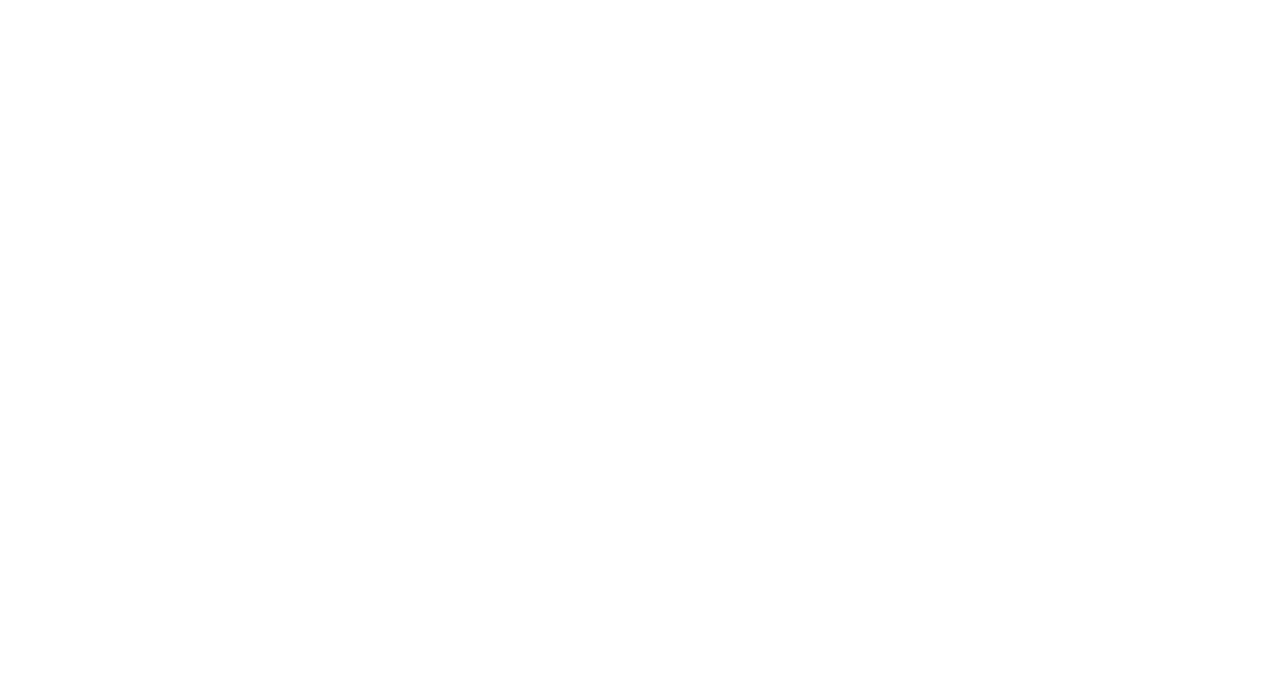
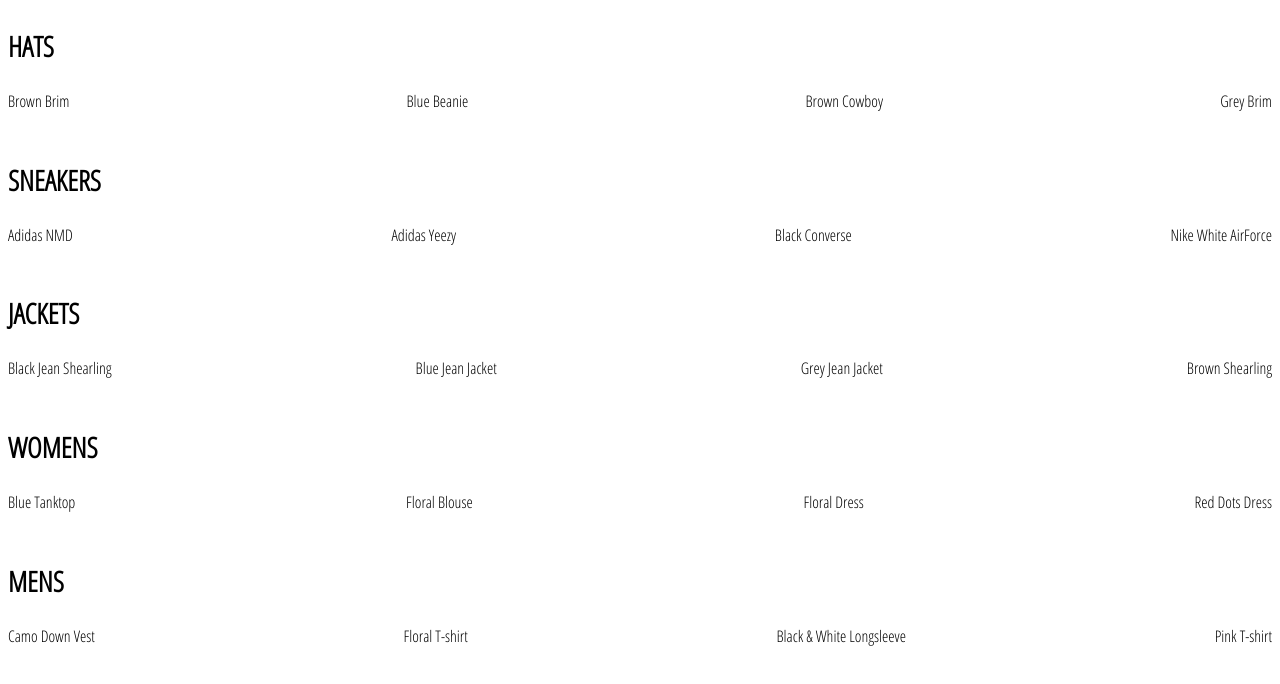
Before and after one commit to Mrchanghao/crwn-clothing, a React (Create React App) app: page /shop in a window 1280 px wide. Shown: the top 684 px of the page. Built offline with nearby package versions, Linux system fonts and the light colour scheme.

Commit message:
shoppage made complate

```diff
--- a/src/App.js
+++ b/src/App.js
@@ -1,13 +1,17 @@
 import React from 'react';
 import './App.css';
-import {Route} from 'react-router-dom';
+import {Route, Switch} from 'react-router-dom';
 import HomePage from './page/homepage/homepage';
+import ShopPage from './page/shoppage/shopPage';
 
 
 function App() {
   return (
     <div>
-      <Route path='/' exact component={HomePage} />
+      <Switch>
+        <Route path='/' exact component={HomePage} />
+        <Route path='/shop' component={ShopPage} />
+      </Switch>
     </div>
   );
 }
--- /dev/null
+++ b/src/components/PreviewCollection/PreviewCollection.jsx
@@ -0,0 +1,19 @@
+import React from 'react';
+import './PreviewCollection.scss';
+
+const PreviewCollection = ({title, items}) => (
+  <div className='collection-preview'>
+    <h1 className='title'>{title.toUpperCase()}</h1>
+    <div className='preview'>
+
+      {
+        items.filter((item, idx) => idx < 4).map(item => (
+          <div key={item.id}>{item.name}</div>
+        ))
+      }
+
+    </div>
+  </div>
+)
+
+export default PreviewCollection;
--- /dev/null
+++ b/src/components/PreviewCollection/PreviewCollection.scss
@@ -0,0 +1,15 @@
+.collection-preview {
+  display: flex;
+  flex-direction: column;
+  margin-bottom: 30px;
+
+  .title {
+    font-size: 28px;
+    margin-bottom: 25px;
+  }
+
+  .preview {
+    display: flex;
+    justify-content: space-between;
+  }
+}
--- /dev/null
+++ b/src/data/collection.js
@@ -0,0 +1,247 @@
+export const SHOP_DATA = [
+  {
+    id: 1,
+    title: 'Hats',
+    routeName: 'hats',
+    items: [
+      {
+        id: 1,
+        name: 'Brown Brim',
+        imageUrl: 'https://i.ibb.co/ZYW3VTp/brown-brim.png',
+        price: 25
+      },
+      {
+        id: 2,
+        name: 'Blue Beanie',
+        imageUrl: 'https://i.ibb.co/ypkgK0X/blue-beanie.png',
+        price: 18
+      },
+      {
+        id: 3,
+        name: 'Brown Cowboy',
+        imageUrl: 'https://i.ibb.co/QdJwgmp/brown-cowboy.png',
+        price: 35
+      },
+      {
+        id: 4,
+        name: 'Grey Brim',
+        imageUrl: 'https://i.ibb.co/RjBLWxB/grey-brim.png',
+        price: 25
+      },
+      {
+        id: 5,
+        name: 'Green Beanie',
+        imageUrl: 'https://i.ibb.co/YTjW3vF/green-beanie.png',
+        price: 18
+      },
+      {
+        id: 6,
+        name: 'Palm Tree Cap',
+        imageUrl: 'https://i.ibb.co/rKBDvJX/palm-tree-cap.png',
+        price: 14
+      },
+      {
+        id: 7,
+        name: 'Red Beanie',
+        imageUrl: 'https://i.ibb.co/bLB646Z/red-beanie.png',
+        price: 18
+      },
+      {
+        id: 8,
+        name: 'Wolf Cap',
+        imageUrl: 'https://i.ibb.co/1f2nWMM/wolf-cap.png',
+        price: 14
+      },
+      {
+        id: 9,
+        name: 'Blue Snapback',
+        imageUrl: 'https://i.ibb.co/X2VJP2W/blue-snapback.png',
+        price: 16
+      }
+    ]
+  },
+  {
+    id: 2,
+    title: 'Sneakers',
+    routeName: 'sneakers',
+    items: [
+      {
+        id: 1,
+        name: 'Adidas NMD',
+        imageUrl: 'https://i.ibb.co/0s3pdnc/adidas-nmd.png',
+        price: 220
+      },
+      {
+        id: 2,
+        name: 'Adidas Yeezy',
+        imageUrl: 'https://i.ibb.co/dJbG1cT/yeezy.png',
+        price: 280
+      },
+      {
+        id: 3,
+        name: 'Black Converse',
+        imageUrl: 'https://i.ibb.co/bPmVXyP/black-converse.png',
+        price: 110
+      },
+      {
+        id: 4,
+        name: 'Nike White AirForce',
+        imageUrl: 'https://i.ibb.co/1RcFPk0/white-nike-high-tops.png',
+        price: 160
+      },
+      {
+        id: 5,
+        name: 'Nike Red High Tops',
+        imageUrl: 'https://i.ibb.co/QcvzydB/nikes-red.png',
+        price: 160
+      },
+      {
+        id: 6,
+        name: 'Nike Brown High Tops',
+        imageUrl: 'https://i.ibb.co/fMTV342/nike-brown.png',
+        price: 160
+      },
+      {
+        id: 7,
+        name: 'Air Jordan Limited',
+        imageUrl: 'https://i.ibb.co/w4k6Ws9/nike-funky.png',
+        price: 190
+      },
+      {
+        id: 8,
+        name: 'Timberlands',
+        imageUrl: 'https://i.ibb.co/Mhh6wBg/timberlands.png',
+        price: 200
+      }
+    ]
+  },
+  {
+    id: 3,
+    title: 'Jackets',
+    routeName: 'jackets',
+    items: [
+      {
+        id: 1,
+        name: 'Black Jean Shearling',
+        imageUrl: 'https://i.ibb.co/XzcwL5s/black-shearling.png',
+        price: 125
+      },
+      {
+        id: 2,
+        name: 'Blue Jean Jacket',
+        imageUrl: 'https://i.ibb.co/mJS6vz0/blue-jean-jacket.png',
+        price: 90
+      },
+      {
+        id: 3,
+        name: 'Grey Jean Jacket',
+        imageUrl: 'https://i.ibb.co/N71k1ML/grey-jean-jacket.png',
+        price: 90
+      },
+      {
+        id: 4,
+        name: 'Brown Shearling',
+        imageUrl: 'https://i.ibb.co/s96FpdP/brown-shearling.png',
+        price: 165
+      },
+      {
+        id: 5,
+        name: 'Tan Trench',
+        imageUrl: 'https://i.ibb.co/M6hHc3F/brown-trench.png',
+        price: 185
+      }
+    ]
+  },
+  {
+    id: 4,
+    title: 'Womens',
+    routeName: 'womens',
+    items: [
+      {
+        id: 1,
+        name: 'Blue Tanktop',
+        imageUrl: 'https://i.ibb.co/7CQVJNm/blue-tank.png',
+        price: 25
+      },
+      {
+        id: 2,
+        name: 'Floral Blouse',
+        imageUrl: 'https://i.ibb.co/4W2DGKm/floral-blouse.png',
+        price: 20
+      },
+      {
+        id: 3,
+        name: 'Floral Dress',
+        imageUrl: 'https://i.ibb.co/KV18Ysr/floral-skirt.png',
+        price: 80
+      },
+      {
+        id: 4,
+        name: 'Red Dots Dress',
+        imageUrl: 'https://i.ibb.co/N3BN1bh/red-polka-dot-dress.png',
+        price: 80
+      },
+      {
+        id: 5,
+        name: 'Striped Sweater',
+        imageUrl: 'https://i.ibb.co/KmSkMbH/striped-sweater.png',
+        price: 45
+      },
+      {
+        id: 6,
+        name: 'Yellow Track Suit',
+        imageUrl: 'https://i.ibb.co/v1cvwNf/yellow-track-suit.png',
+        price: 135
+      },
+      {
+        id: 7,
+        name: 'White Blouse',
+        imageUrl: 'https://i.ibb.co/qBcrsJg/white-vest.png',
+        price: 20
+      }
+    ]
+  },
+  {
+    id: 5,
+    title: 'Mens',
+    routeName: 'mens',
+    items: [
+      {
+        id: 1,
+        name: 'Camo Down Vest',
+        imageUrl: 'https://i.ibb.co/xJS0T3Y/camo-vest.png',
+        price: 325
+      },
+      {
+        id: 2,
+        name: 'Floral T-shirt',
+        imageUrl: 'https://i.ibb.co/qMQ75QZ/floral-shirt.png',
+        price: 20
+      },
+      {
+        id: 3,
+        name: 'Black & White Longsleeve',
+        imageUrl: 'https://i.ibb.co/55z32tw/long-sleeve.png',
+        price: 25
+      },
+      {
+        id: 4,
+        name: 'Pink T-shirt',
+        imageUrl: 'https://i.ibb.co/RvwnBL8/pink-shirt.png',
+        price: 25
+      },
+      {
+        id: 5,
+        name: 'Jean Long Sleeve',
+        imageUrl: 'https://i.ibb.co/VpW4x5t/roll-up-jean-shirt.png',
+        price: 40
+      },
+      {
+        id: 6,
+        name: 'Burgundy T-shirt',
+        imageUrl: 'https://i.ibb.co/mh3VM1f/polka-dot-shirt.png',
+        price: 25
+      }
+    ]
+  }
+]
--- /dev/null
+++ b/src/page/shoppage/shopPage.jsx
@@ -0,0 +1,28 @@
+import React, { PureComponent } from 'react'
+import {SHOP_DATA} from '../../data/collection'
+import PreviewCollection from '../../components/PreviewCollection/PreviewCollection'
+
+export default class ShopPage extends PureComponent {
+
+  constructor(props) {
+    super(props)
+
+    this.state = {
+      collections: SHOP_DATA
+    }
+
+  }
+
+  render() {
+    const {collections} = this.state
+    return (
+      <div className='shop-page'>
+        {
+          collections.map(({id, ...otherProps}) => (
+            <PreviewCollection key={id} {...otherProps} />
+          ))
+        }
+      </div>
+    )
+  }
+}
```
Also changed, not shown: src/page/shoppage/shopPage.scss (added).
